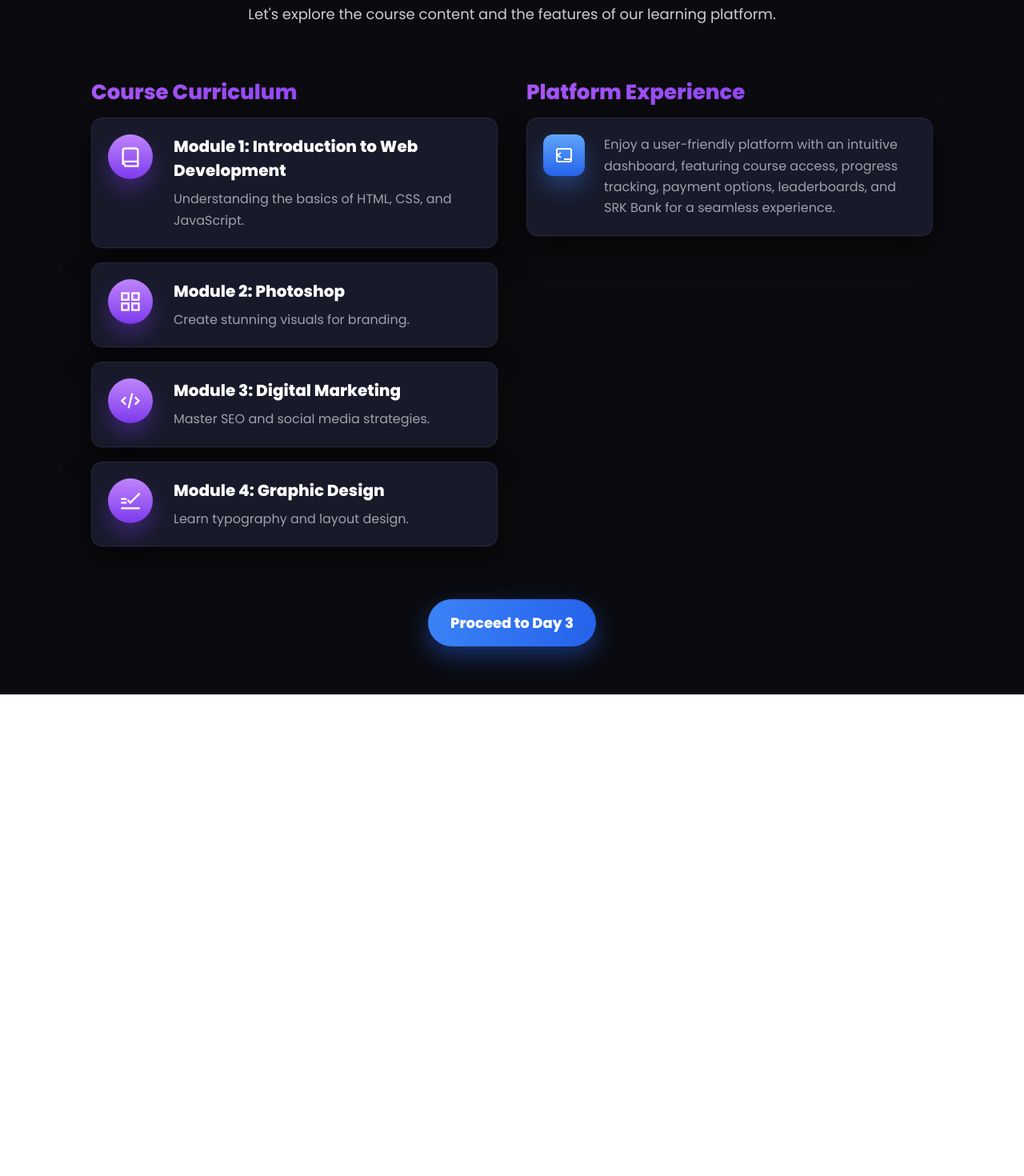
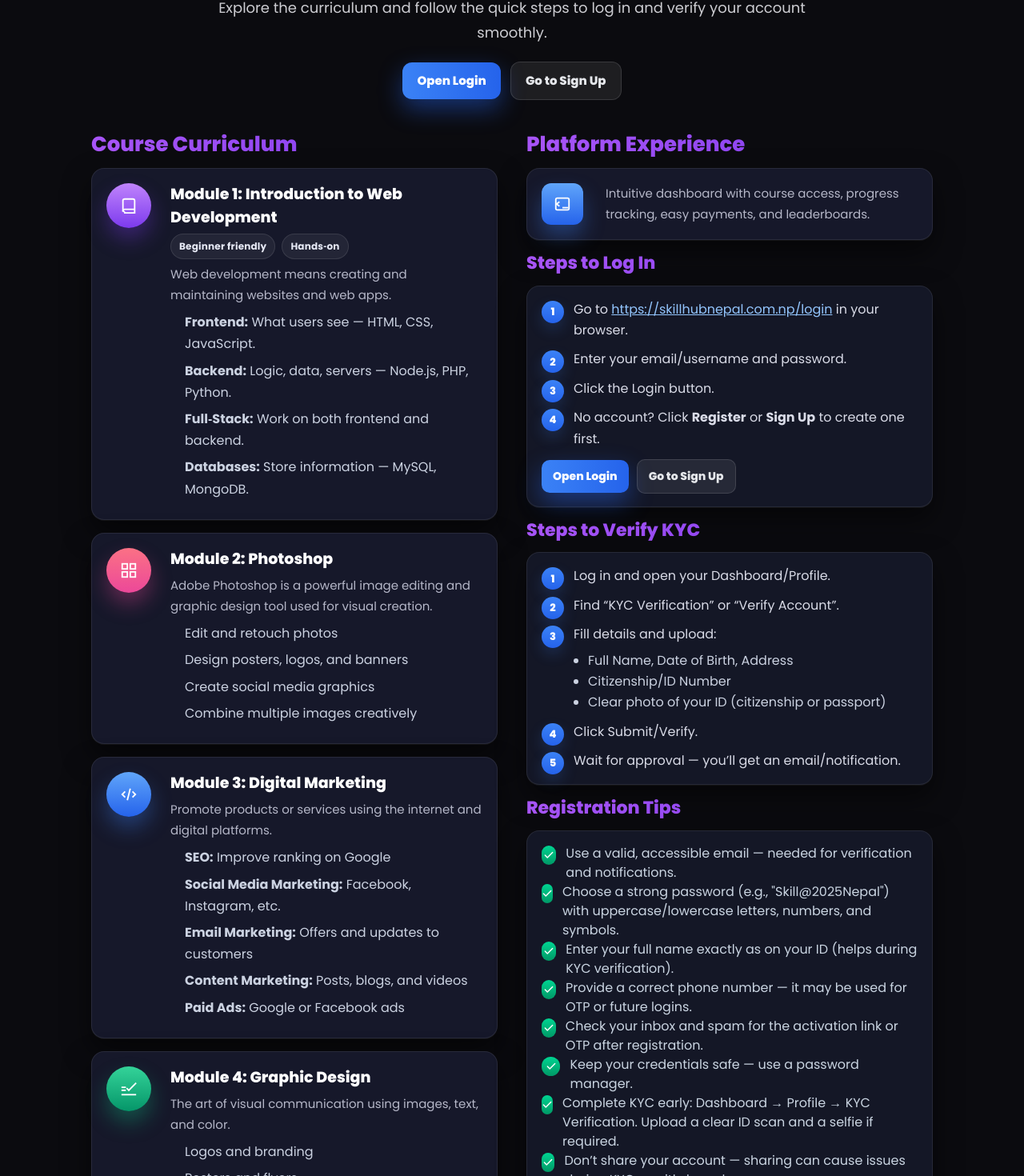
Before and after one commit to sachendra-1000/skillhubnepal-corce, a Next.js app: page /day2 in a window 1280 px wide. Shown: the part 270-1740 px from the top of the page at 80% size. Before the commit the page ends 1138 px from the top, so only its background shows below. Built offline with nearby package versions, Linux system fonts and the light colour scheme.

Commit message:
fix day two

```diff
--- a/app/day2/page.tsx
+++ b/app/day2/page.tsx
@@ -1,43 +1,90 @@
 "use client";
 import { Poppins } from "next/font/google";
+
 const poppins = Poppins({
   subsets: ["latin"],
   weight: ["400", "600", "700", "800"],
 });
+
 export default function Page() {
   return (
     <main className={`page ${poppins.className}`}>
-
+      {/* HERO */}
       <section className="hero">
         <h1 className="title">
-          <span className="white">Day 2:</span>{" "}
-          <span className="highlight">Courses & Platform Features</span>
+          <span className="white">Skill Hub Nepal:</span>{" "}
+          <span className="highlight">Courses, Login & KYC Guide</span>
         </h1>
         <p className="subtitle">
-          Let&apos;s explore the course content and the features of our learning platform.
+          Explore the curriculum and follow the quick steps to log in and verify your account smoothly.
         </p>
+
+        <div className="quickActions">
+          <a
+            href="https://skillhubnepal.com.np/login"
+            target="_blank"
+            rel="noopener noreferrer"
+            className="btnPrimary"
+          >
+            Open Login
+          </a>
+          <a
+            href="https://skillhubnepal.com.np/register"
+            target="_blank"
+            rel="noopener noreferrer"
+            className="btnGhost"
+          >
+            Go to Sign Up
+          </a>
+        </div>
       </section>
+
+      {/* TWO COLUMNS */}
       <section className="twoCols">
         {/* Left: Course Curriculum */}
         <div className="col">
           <h3 className="sectionTitle">Course Curriculum</h3>
-          <div className="card">
-            <div className="iconRound">
+
+          {/* Module 1 */}
+          <div className="card hoverable">
+            <div className="iconRound violet">
               {/* book */}
-              <svg width="28" height="28" viewBox="0 0 24 24" fill="none" stroke="white" strokeWidth="2">
+              <svg width="22" height="22" viewBox="0 0 24 24" fill="none" stroke="white" strokeWidth="2">
                 <path d="M4 19.5A2.5 2.5 0 0 1 6.5 17H20" />
                 <path d="M4 4v15.5A2.5 2.5 0 0 1 6.5 22H20V5.5A2.5 2.5 0 0 0 17.5 3H6.5A2.5 2.5 0 0 0 4 5.5" />
               </svg>
             </div>
             <div className="cardBody">
               <div className="cardTitle">Module 1: Introduction to Web Development</div>
-              <div className="cardDesc">Understanding the basics of HTML, CSS, and JavaScript.</div>
+              <div className="chipRow">
+                <span className="chip">Beginner friendly</span>
+                <span className="chip">Hands‑on</span>
+              </div>
+              <p className="cardDesc">
+                Web development means creating and maintaining websites and web apps.
+              </p>
+              <ul className="bulletList">
+                <li>
+                  <b>Frontend:</b> What users see — HTML, CSS, JavaScript.
+                </li>
+                <li>
+                  <b>Backend:</b> Logic, data, servers — Node.js, PHP, Python.
+                </li>
+                <li>
+                  <b>Full‑Stack:</b> Work on both frontend and backend.
+                </li>
+                <li>
+                  <b>Databases:</b> Store information — MySQL, MongoDB.
+                </li>
+              </ul>
             </div>
           </div>
-          <div className="card">
-            <div className="iconRound">
-              {/* layout/grid */}
-              <svg width="28" height="28" viewBox="0 0 24 24" fill="none" stroke="white" strokeWidth="2">
+
+          {/* Module 2 */}
+          <div className="card hoverable">
+            <div className="iconRound pink">
+              {/* grid */}
+              <svg width="22" height="22" viewBox="0 0 24 24" fill="none" stroke="white" strokeWidth="2">
                 <rect x="3" y="3" width="7" height="7" />
                 <rect x="14" y="3" width="7" height="7" />
                 <rect x="3" y="14" width="7" height="7" />
@@ -46,13 +93,23 @@ export default function Page() {
             </div>
             <div className="cardBody">
               <div className="cardTitle">Module 2: Photoshop</div>
-              <div className="cardDesc"> Create stunning visuals for branding.</div>
+              <p className="cardDesc">
+                Adobe Photoshop is a powerful image editing and graphic design tool used for visual creation.
+              </p>
+              <ul className="bulletList">
+                <li>Edit and retouch photos</li>
+                <li>Design posters, logos, and banners</li>
+                <li>Create social media graphics</li>
+                <li>Combine multiple images creatively</li>
+              </ul>
             </div>
           </div>
-          <div className="card">
-            <div className="iconRound">
+
+          {/* Module 3 */}
+          <div className="card hoverable">
+            <div className="iconRound blue">
               {/* code braces */}
-              <svg width="28" height="28" viewBox="0 0 24 24" fill="none" stroke="white" strokeWidth="2">
+              <svg width="22" height="22" viewBox="0 0 24 24" fill="none" stroke="white" strokeWidth="2">
                 <path d="M7 8L3 12l4 4" />
                 <path d="M17 8l4 4-4 4" />
                 <path d="M14 4l-4 16" />
@@ -60,14 +117,24 @@ export default function Page() {
             </div>
             <div className="cardBody">
               <div className="cardTitle">Module 3: Digital Marketing</div>
-              <div className="cardDesc">Master SEO and social media strategies.</div>
+              <p className="cardDesc">
+                Promote products or services using the internet and digital platforms.
+              </p>
+              <ul className="bulletList">
+                <li><b>SEO:</b> Improve ranking on Google</li>
+                <li><b>Social Media Marketing:</b> Facebook, Instagram, etc.</li>
+                <li><b>Email Marketing:</b> Offers and updates to customers</li>
+                <li><b>Content Marketing:</b> Posts, blogs, and videos</li>
+                <li><b>Paid Ads:</b> Google or Facebook ads</li>
+              </ul>
             </div>
           </div>
 
-          <div className="card">
-            <div className="iconRound">
+          {/* Module 4 */}
+          <div className="card hoverable">
+            <div className="iconRound green">
               {/* check list */}
-              <svg width="28" height="28" viewBox="0 0 24 24" fill="none" stroke="white" strokeWidth="2">
+              <svg width="22" height="22" viewBox="0 0 24 24" fill="none" stroke="white" strokeWidth="2">
                 <path d="M9 11l3 3L22 4" />
                 <path d="M2 20h20" />
                 <path d="M2 10h6" />
@@ -76,114 +143,164 @@ export default function Page() {
             </div>
             <div className="cardBody">
               <div className="cardTitle">Module 4: Graphic Design</div>
-              <div className="cardDesc">Learn typography and layout design.</div>
+              <p className="cardDesc">
+                The art of visual communication using images, text, and color.
+              </p>
+              <ul className="bulletList">
+                <li>Logos and branding</li>
+                <li>Posters and flyers</li>
+                <li>Social media posts</li>
+                <li>Ads and websites</li>
+                <li>
+                  <b>Tools:</b> Photoshop, Illustrator, Canva, Figma
+                </li>
+              </ul>
             </div>
           </div>
         </div>
 
-        {/* Right: Platform Experience */}
+        {/* Right: Platform Experience + Login/KYC Guide */}
         <div className="col">
           <h3 className="sectionTitle">Platform Experience</h3>
 
-
-
-          <div className="feature">
+          <div className="feature hoverable">
             <div className="iconSquare">
               {/* terminal/code */}
-              <svg width="24" height="24" viewBox="0 0 24 24" fill="none" stroke="white" strokeWidth="2">
+              <svg width="22" height="22" viewBox="0 0 24 24" fill="none" stroke="white" strokeWidth="2">
                 <path d="M8 9l-4 3 4 3" />
                 <path d="M12 17h8" />
                 <rect x="3" y="4" width="18" height="16" rx="2" />
               </svg>
             </div>
             <div className="cardBody">
-              <div className="cardDesc">Enjoy a user-friendly platform with an intuitive dashboard, featuring course access, progress tracking, payment options, leaderboards, and SRK Bank for a seamless experience.</div>
+              <div className="cardDesc">
+                Intuitive dashboard with course access, progress tracking, easy payments, and leaderboards.
+              </div>
             </div>
           </div>
 
+          {/* Steps to Log In */}
+          <h3 className="miniTitle">Steps to Log In</h3>
+          <div className="panel">
+            <ol className="steps">
+              <li>
+                Go to{" "}
+                <a
+                  className="link"
+                  href="https://skillhubnepal.com.np/login"
+                  target="_blank"
+                  rel="noopener noreferrer"
+                >
+                  https://skillhubnepal.com.np/login
+                </a>{" "}
+                in your browser.
+              </li>
+              <li>Enter your email/username and password.</li>
+              <li>Click the Login button.</li>
+              <li>
+                No account? Click <b>Register</b> or <b>Sign Up</b> to create one first.
+              </li>
+            </ol>
+
+            <div className="actionsRow">
+              <a
+                href="https://skillhubnepal.com.np/login"
+                target="_blank"
+                rel="noopener noreferrer"
+                className="btnPrimary small"
+              >
+                Open Login
+              </a>
+              <a
+                href="https://skillhubnepal.com.np/register"
+                target="_blank"
+                rel="noopener noreferrer"
+                className="btnGhost small"
+              >
+                Go to Sign Up
+              </a>
+            </div>
+          </div>
+
+          {/* Steps to Verify KYC */}
+          <h3 className="miniTitle">Steps to Verify KYC</h3>
+          <div className="panel">
+            <ol className="steps">
+              <li>Log in and open your Dashboard/Profile.</li>
+              <li>Find “KYC Verification” or “Verify Account”.</li>
+              <li>
+                Fill details and upload:
+                <ul className="innerList">
+                  <li>Full Name, Date of Birth, Address</li>
+                  <li>Citizenship/ID Number</li>
+                  <li>Clear photo of your ID (citizenship or passport)</li>
+                </ul>
+              </li>
+              <li>Click Submit/Verify.</li>
+              <li>Wait for approval — you’ll get an email/notification.</li>
+            </ol>
+          </div>
+
+          {/* Registration Tips */}
+          <h3 className="miniTitle">Registration Tips</h3>
+          <div className="panel tips">
+            <TipItem text="Use a valid, accessible email — needed for verification and notifications." />
+            <TipItem text='Choose a strong password (e.g., "Skill@2025Nepal") with uppercase/lowercase letters, numbers, and symbols.' />
+            <TipItem text="Enter your full name exactly as on your ID (helps during KYC verification)." />
+            <TipItem text="Provide a correct phone number — it may be used for OTP or future logins." />
+            <TipItem text="Check your inbox and spam for the activation link or OTP after registration." />
+            <TipItem text="Keep your credentials safe — use a password manager." />
+            <TipItem text="Complete KYC early: Dashboard → Profile → KYC Verification. Upload a clear ID scan and a selfie if required." />
+            <TipItem text="Don’t share your account — sharing can cause issues during KYC or withdrawals." />
+          </div>
         </div>
       </section>
 
+      {/* CTA */}
       <div className="ctaWrap">
-        <a href="/day3" className="ctaBlue">Proceed to Day 3</a>
+        <a href="/day3" className="ctaBlue">
+          Proceed to Day 3
+        </a>
       </div>
 
+      {/* Styles */}
       <style jsx>{`
         .page {
           --bg: #0b0b0f;
-          --card: #181a2a;
-          --panel: #23263a;
+          --card: #16182a;
+          --panel: #141726;
           --text: #ffffff;
-          --muted: #a1a1aa;
+          --muted: #b5b7c8;
           --accent-start: #a855f7;
           --accent-end: #7c3aed;
           --blue-start: #3b82f6;
           --blue-end: #2563eb;
+          --ring: rgba(59, 130, 246, 0.2);
 
           min-height: 100dvh;
-          background: var(--bg);
+          background:
+            radial-gradient(1000px 500px at 80% -20%, rgba(124, 58, 237, 0.18), transparent 70%),
+            radial-gradient(900px 500px at -10% -10%, rgba(37, 99, 235, 0.18), transparent 70%),
+            var(--bg);
           color: var(--text);
           display: flex;
           flex-direction: column;
-        }
-
-        /* NAV */
-        .nav {
-          max-width: 1200px;
-          margin: 0 auto;
-          width: 100%;
-          padding: 20px 24px;
-          display: flex;
-          align-items: center;
-          justify-content: space-between;
-        }
-        .brand {
-          font-weight: 800;
-          font-size: 24px;
-          color: var(--accent-start);
-        }
-        .menu {
-          display: flex;
-          align-items: center;
-          gap: 30px;
-        }
-        .menu a {
-          color: #e5e5e5;
-          text-decoration: none;
-          font-weight: 600;
-          font-size: 16px;
-          opacity: 0.95;
-          transition: opacity 0.2s ease;
-        }
-        .menu a:hover {
-          opacity: 1;
-        }
-        .login {
-          margin-left: 8px;
-          padding: 10px 16px;
-          border: 0;
-          border-radius: 10px;
-          color: #fff;
-          font-weight: 800;
-          font-size: 16px;
-          background: linear-gradient(135deg, var(--blue-start), var(--blue-end));
-          box-shadow: 0 8px 22px rgba(37, 99, 235, 0.35);
-          cursor: pointer;
         }
 
         /* HERO */
         .hero {
           max-width: 1100px;
           width: 100%;
-          margin: 34px auto 0;
+          margin: 36px auto 0;
           padding: 0 24px 28px;
           text-align: center;
         }
         .title {
-          margin: 14px 0 12px;
+          margin: 6px 0 10px;
           font-weight: 800;
           line-height: 1.12;
-          font-size: clamp(40px, 6.2vw, 64px);
+          letter-spacing: -0.01em;
+          font-size: clamp(40px, 6vw, 64px);
         }
         .white { color: #fff; }
         .highlight {
@@ -193,12 +310,48 @@ export default function Page() {
           color: transparent;
         }
         .subtitle {
-          margin: 10px auto 26px;
+          margin: 10px auto 20px;
           color: #d1d1d6;
           opacity: 0.98;
           font-size: 18px;
           line-height: 1.7;
           max-width: 820px;
+        }
+        .quickActions {
+          display: flex;
+          align-items: center;
+          justify-content: center;
+          gap: 12px;
+          margin-top: 10px;
+          flex-wrap: wrap;
+        }
+        .btnPrimary,
+        .btnGhost {
+          display: inline-flex;
+          align-items: center;
+          justify-content: center;
+          padding: 12px 18px;
+          border-radius: 12px;
+          font-weight: 800;
+          font-size: 15px;
+          cursor: pointer;
+          text-decoration: none;
+        }
+        .btnPrimary {
+          color: #fff;
+          background: linear-gradient(90deg, var(--blue-start), var(--blue-end));
+          box-shadow: 0 12px 30px rgba(37, 99, 235, 0.45);
+        }
+        .btnGhost {
+          color: #e5e7eb;
+          background: rgba(255, 255, 255, 0.08);
+          border: 1px solid rgba(255, 255, 255, 0.12);
+        }
+        .btnPrimary.small,
+        .btnGhost.small {
+          padding: 10px 14px;
+          border-radius: 10px;
+          font-size: 14px;
         }
 
         /* TWO COLUMNS */
@@ -210,77 +363,150 @@ export default function Page() {
           grid-template-columns: 1fr 1fr;
           gap: 36px;
         }
-        .sectionTitle {
-          margin: 0 0 16px;
+        .sectionTitle,
+        .miniTitle {
+          margin: 0 0 14px;
           font-weight: 800;
-          font-size: 26px;
           line-height: 1.2;
           background: linear-gradient(90deg, var(--accent-start), var(--accent-end));
           -webkit-background-clip: text;
           background-clip: text;
           color: transparent;
         }
+        .sectionTitle { font-size: 26px; }
+        .miniTitle { font-size: 22px; }
 
-        /* Curriculum cards (left) */
-        .card {
+        /* Cards */
+        .hoverable { transition: transform 0.2s ease, box-shadow 0.25s ease; }
+        .hoverable:hover {
+          transform: translateY(-2px);
+          box-shadow: 0 18px 50px rgba(0, 0, 0, 0.55), inset 0 0 0 1px rgba(255, 255, 255, 0.06);
+        }
+        .card,
+        .feature {
           display: grid;
           grid-template-columns: 64px 1fr;
-          gap: 18px;
+          gap: 16px;
           align-items: start;
           background: var(--card);
-          border: 1px solid rgba(255, 255, 255, 0.06);
-          border-radius: 14px;
-          padding: 20px 20px;
-          box-shadow: 0 1px 0 rgba(255, 255, 255, 0.04),
-            0 16px 34px rgba(0, 0, 0, 0.5);
-          margin-bottom: 18px;
+          border-radius: 16px;
+          padding: 18px 18px;
+          border: 1px solid rgba(255, 255, 255, 0.08);
+          box-shadow: 0 1px 0 rgba(255, 255, 255, 0.05), 0 16px 34px rgba(0, 0, 0, 0.5);
+          margin-bottom: 16px;
+        }
+        .iconRound,
+        .iconSquare {
+          display: grid;
+          place-items: center;
+          color: #fff;
         }
         .iconRound {
           width: 56px;
           height: 56px;
           border-radius: 999px;
-          display: grid;
-          place-items: center;
-          background: linear-gradient(180deg, #c084fc, #7c3aed);
-          box-shadow: 0 14px 26px rgba(124, 58, 237, 0.35);
         }
-
-        /* Platform feature cards (right) */
-        .feature {
-          display: grid;
-          grid-template-columns: 60px 1fr;
-          gap: 16px;
-          align-items: start;
-          background: var(--card);
-          border: 1px solid rgba(255, 255, 255, 0.06);
-          border-radius: 14px;
-          padding: 20px 20px;
-          box-shadow: 0 1px 0 rgba(255, 255, 255, 0.04),
-            0 16px 34px rgba(0, 0, 0, 0.5);
-          margin-bottom: 16px;
-        }
+        .iconRound.violet { background: linear-gradient(180deg, #c084fc, #7c3aed); box-shadow: 0 14px 26px rgba(124, 58, 237, 0.35); }
+        .iconRound.pink { background: linear-gradient(180deg, #fb7185, #ec4899); box-shadow: 0 14px 26px rgba(236, 72, 153, 0.35); }
+        .iconRound.blue { background: linear-gradient(180deg, #60a5fa, #2563eb); box-shadow: 0 14px 26px rgba(59, 130, 246, 0.35); }
+        .iconRound.green { background: linear-gradient(180deg, #34d399, #059669); box-shadow: 0 14px 26px rgba(16, 185, 129, 0.35); }
         .iconSquare {
           width: 52px;
           height: 52px;
           border-radius: 12px;
-          display: grid;
-          place-items: center;
           background: linear-gradient(180deg, #60a5fa 0%, #2563eb 100%);
           box-shadow: 0 14px 26px rgba(59, 130, 246, 0.35);
         }
-
         .cardBody { text-align: left; }
         .cardTitle {
           color: #fff;
           font-weight: 800;
-          font-size: 20px;
-          margin-bottom: 8px;
+          font-size: 19px;
+          margin-bottom: 6px;
+        }
+        .chipRow { display: flex; gap: 8px; margin: 6px 0 6px; flex-wrap: wrap; }
+        .chip {
+          padding: 6px 10px;
+          font-size: 12px;
+          border-radius: 999px;
+          color: #e6e9f5;
+          background: rgba(255, 255, 255, 0.06);
+          border: 1px solid rgba(255, 255, 255, 0.1);
+          font-weight: 700;
+          letter-spacing: 0.2px;
         }
         .cardDesc {
           color: var(--muted);
-          font-size: 16px;
+          font-size: 15px;
+          line-height: 1.7;
+        }
+        .bulletList {
+          margin: 8px 0 2px 0;
+          padding-left: 18px;
+          color: #cbd2e1;
+          line-height: 1.7;
+        }
+        .bulletList li { margin: 6px 0; }
+
+        /* Right panels */
+        .panel {
+          background: var(--panel);
+          border: 1px solid rgba(255, 255, 255, 0.08);
+          border-radius: 16px;
+          padding: 16px 18px;
+          box-shadow: 0 1px 0 rgba(255, 255, 255, 0.05), 0 16px 34px rgba(0, 0, 0, 0.5);
+          margin-bottom: 16px;
+        }
+        .steps {
+          counter-reset: step;
+          display: grid;
+          gap: 10px;
+          margin: 0;
+          padding-left: 0;
+          list-style: none;
+          color: #d9dbe7;
+        }
+        .steps > li {
+          position: relative;
+          padding-left: 40px;
           line-height: 1.65;
         }
+        .steps > li::before {
+          counter-increment: step;
+          content: counter(step);
+          position: absolute;
+          left: 0;
+          top: 2px;
+          width: 28px;
+          height: 28px;
+          display: grid;
+          place-items: center;
+          border-radius: 999px;
+          background: linear-gradient(180deg, var(--blue-start), var(--blue-end));
+          color: #fff;
+          font-weight: 800;
+          font-size: 13px;
+          box-shadow: 0 8px 18px var(--ring);
+        }
+        .innerList {
+          margin-top: 6px;
+          padding-left: 18px;
+          list-style: disc;
+          color: #cbd2e1;
+        }
+        .actionsRow {
+          display: flex;
+          align-items: center;
+          gap: 10px;
+          margin-top: 12px;
+          flex-wrap: wrap;
+        }
+        .link {
+          color: #93c5fd;
+          text-decoration: underline;
+        }
+
+        .tips :global(p) { margin: 0; }
 
         .ctaWrap {
           text-align: center;
@@ -288,11 +514,11 @@ export default function Page() {
         }
         .ctaBlue {
           display: inline-block;
-          padding: 16px 28px;
+          padding: 14px 26px;
           border-radius: 999px;
           border: 0;
           font-weight: 800;
-          font-size: 18px;
+          font-size: 17px;
           color: #fff;
           background: linear-gradient(90deg, var(--blue-start), var(--blue-end));
           box-shadow: 0 12px 30px rgba(37, 99, 235, 0.45);
@@ -304,8 +530,6 @@ export default function Page() {
           .twoCols { grid-template-columns: 1fr; }
         }
         @media (max-width: 640px) {
-          .menu a:nth-child(-n + 3) { display: none; }
-          .brand { font-size: 20px; }
           .title { font-size: 40px; }
           .subtitle { font-size: 16px; }
         }
@@ -313,3 +537,17 @@ export default function Page() {
     </main>
   );
 }
+
+/* Small helper for tips (Tailwind-like look with local styles) */
+function TipItem({ text }: { text: string }) {
+  return (
+    <div className="flex items-start gap-3">
+      <span className="mt-0.5 w-6 h-6 grid place-items-center rounded-full bg-gradient-to-b from-emerald-400 to-emerald-600">
+        <svg width="14" height="14" viewBox="0 0 24 24" fill="none">
+          <path d="M20 6L9 17l-5-5" stroke="white" strokeWidth="2.5" strokeLinecap="round" strokeLinejoin="round" />
+        </svg>
+      </span>
+      <p className="text-slate-300">{text}</p>
+    </div>
+  );
+}
```
